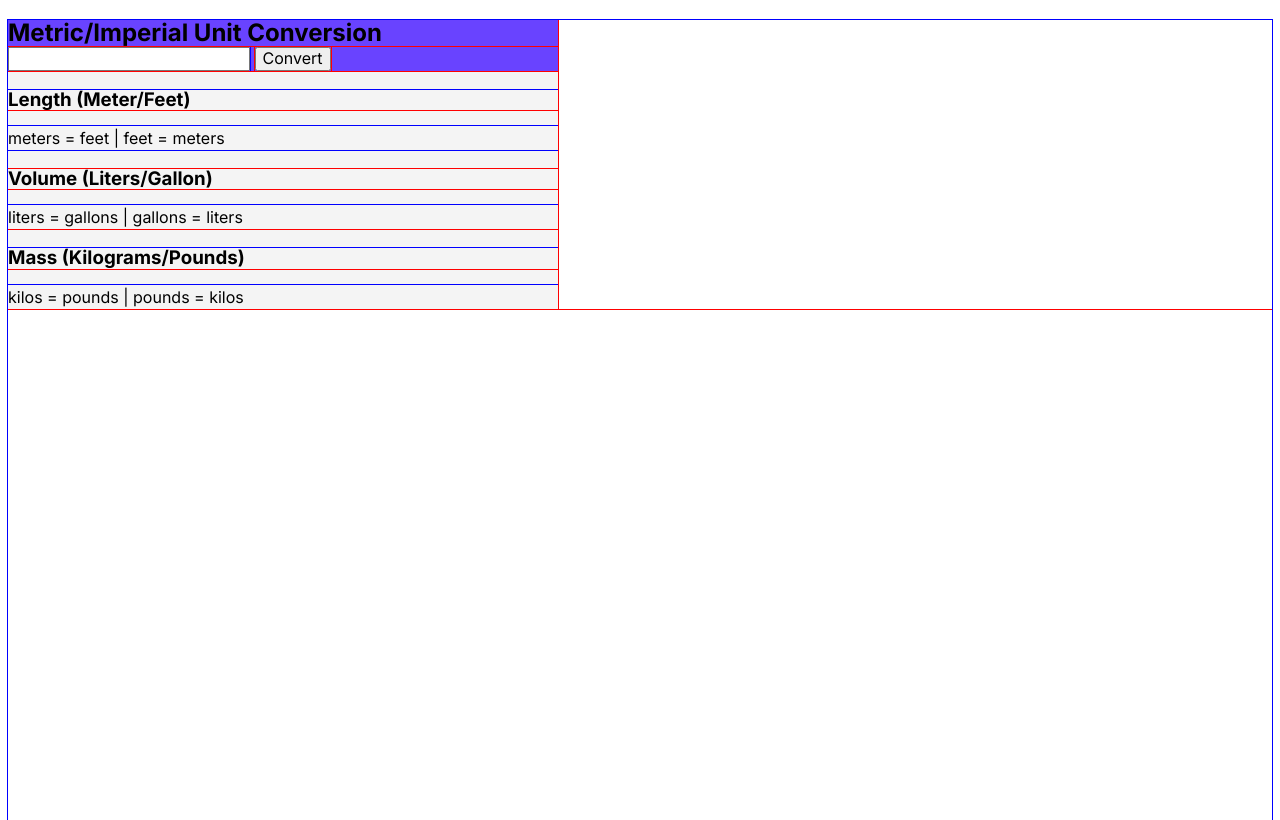
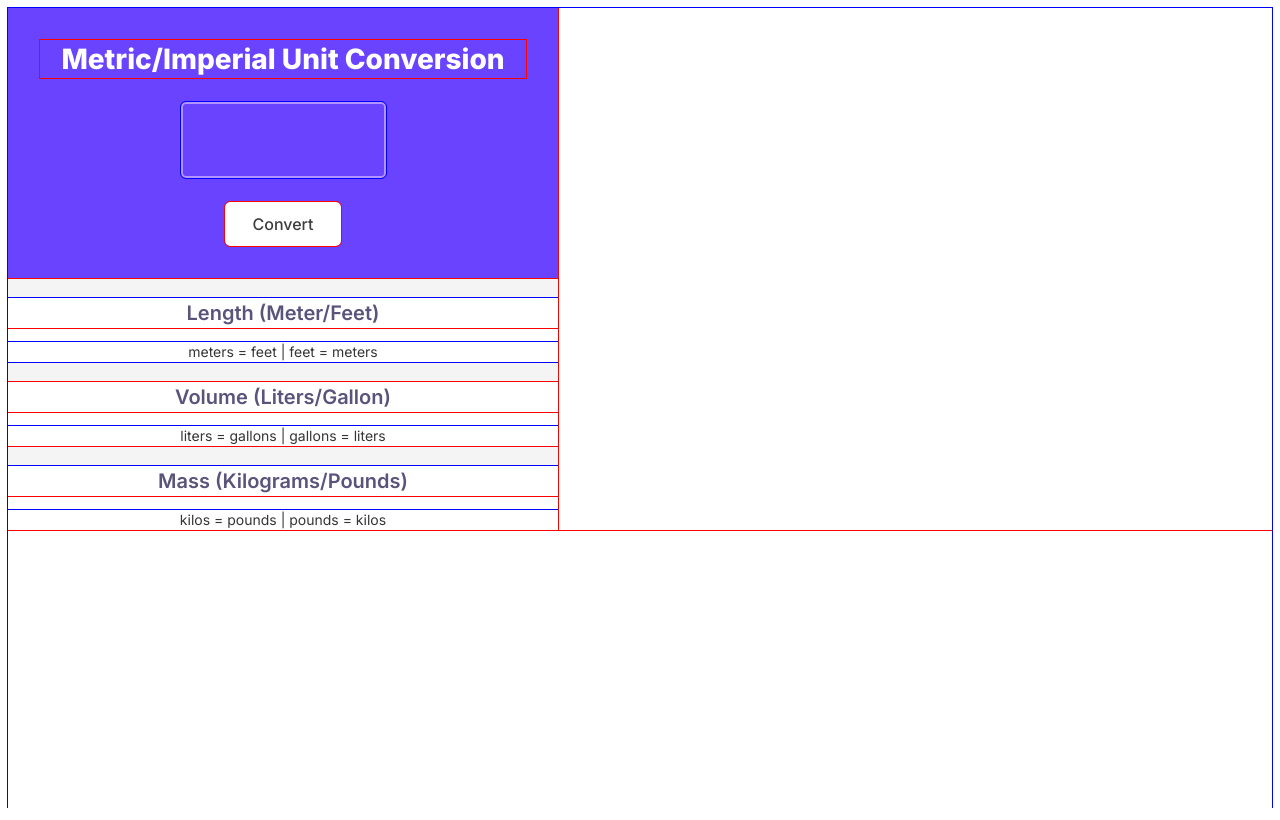
Before and after one commit to mdchong/unit-converter, a plain HTML site: page index.html in a window 1280 px wide. Drawn offline with Linux system fonts and the light colour scheme.

Commit message:
heading and conversion
color fontsize fontweight lineheight
button input

```diff
--- a/index.css
+++ b/index.css
@@ -98,15 +98,17 @@ textarea:not([rows]) {
     --button-color: #fff;
     --button-text: #3D3D3D;
 
+    --button-border: #B295FF;
+
     --light-body-color: #fff;
     --light-mode-cnt-color: #F4F4F4;
-    --light-mode-box-color: #fff;
+    --light-mode-conversion-color: #fff;
     --light-mode-h3-color: #5A537B;
     --light-mode-p-color: #353535;
 
     --dark-body-color: #1C1C1C;
     --dark-mode-cnt-color: #1F2937;
-    --dark-mode-box-color: #273549;
+    --dark-mode-conversion-color: #273549;
     --dark-mode-h3-color: #CCC1FF;
     --dark-mode-p-color: #FFFFFF;
 
@@ -152,8 +154,63 @@ body {
 
 .upper-container {
     background-color: var(--primary-color);
+    padding: 2rem;
 }
 
+.container .upper-container .header.medium {
+    color: var(--h2-color);
+    font-weight: var(--h2-font-weight);
+    font-size: var(--h2-font-size);
+    line-height: var(--h2-line-height);
+    text-align: center;
+    margin: 0;
+}
+
+#input {
+    display: block;
+    background-color: transparent;
+    border: 2px solid var(--button-border);
+    border-radius: 5px;
+    font-size: var(--input-font-size);
+    font-weight: var(--input-font-weight);
+    line-height: var(--input-line-height);
+    margin: 1.5rem auto;
+    text-align: center;
+    color: var(--button-color);
+}
+
+#convert-btn {
+    display: block;
+    background-color: var(--button-color);
+    font-size: var(--button-font-size);
+    font-weight: var(--button-font-weight);
+    line-height: var(--button-line-height);
+    color: var(--button-text);
+    border: none;
+    padding: 0.5rem 1.75rem;
+    border-radius: 5px;
+    margin: 0 auto;
+}
+
+.container .conversion-box {
+    background-color: var(--light-mode-conversion-color);
+}
+
+.header.small {
+    color: var(--light-mode-h3-color);
+    font-size: var(--h3-font-size);
+    font-weight: var(--h3-font-weight);
+    line-height:  var(--h3-line-height);
+    text-align: center;
+}
+
+.converted {
+    color: var(--light-mode-p-color);
+    font-size: var(--p-font-size);
+    font-weight: var(--p-font-weight);
+    line-height:  var(--p-line-height);
+    text-align: center;
+}
 
 
 @media (prefers-color-scheme: dark) {
@@ -164,4 +221,16 @@ body {
     .container {
         background-color: var(--dark-mode-cnt-color);
     }
+
+    .container .conversion-box {
+        background-color: var(--dark-mode-conversion-color);
+    }
+
+    .header.small {
+        color: var(--dark-mode-h3-color);
+    }
+
+    .converted {
+        color: var(--dark-mode-p-color);
+    }
 }
--- a/index.html
+++ b/index.html
@@ -26,23 +26,23 @@
                     Metric/Imperial Unit Conversion
                 </h2>
 
-                <input type="text" id="input" inputmode="numeric">
+                <input type="text" id="input" inputmode="numeric" size="2">
                 <button id="convert-btn">Convert</button>
             </div>
 
-            <section>
+            <section class="conversion-box">
                 <h3 class="header small">Length (Meter/Feet)</h3>
-                <p>meters = feet | feet = meters</p> <!--20 meters = 65.616 feet | 20 feet = 6.096 meters -->
+                <p class="converted">meters = feet | feet = meters</p> <!--20 meters = 65.616 feet | 20 feet = 6.096 meters -->
             </section>
 
-            <section>
+            <section class="conversion-box">
                 <h3 class="header small">Volume (Liters/Gallon)</h3>
-                <p>liters = gallons | gallons = liters</p> <!-- 20 liters = 5.284 gallons | 20 gallons = 75.708 liters -->
+                <p class="converted">liters = gallons | gallons = liters</p> <!-- 20 liters = 5.284 gallons | 20 gallons = 75.708 liters -->
             </section>
 
-            <section>
+            <section class="conversion-box">
                 <h3 class="header small">Mass (Kilograms/Pounds)</h3>
-                <p>kilos = pounds | pounds = kilos</p> <!-- 20 kilos = 44.092 pounds | 20 pounds = 9.072 kilos-->
+                <p class="converted">kilos = pounds | pounds = kilos</p> <!-- 20 kilos = 44.092 pounds | 20 pounds = 9.072 kilos-->
             </section>
         </div>
     </main>
```
